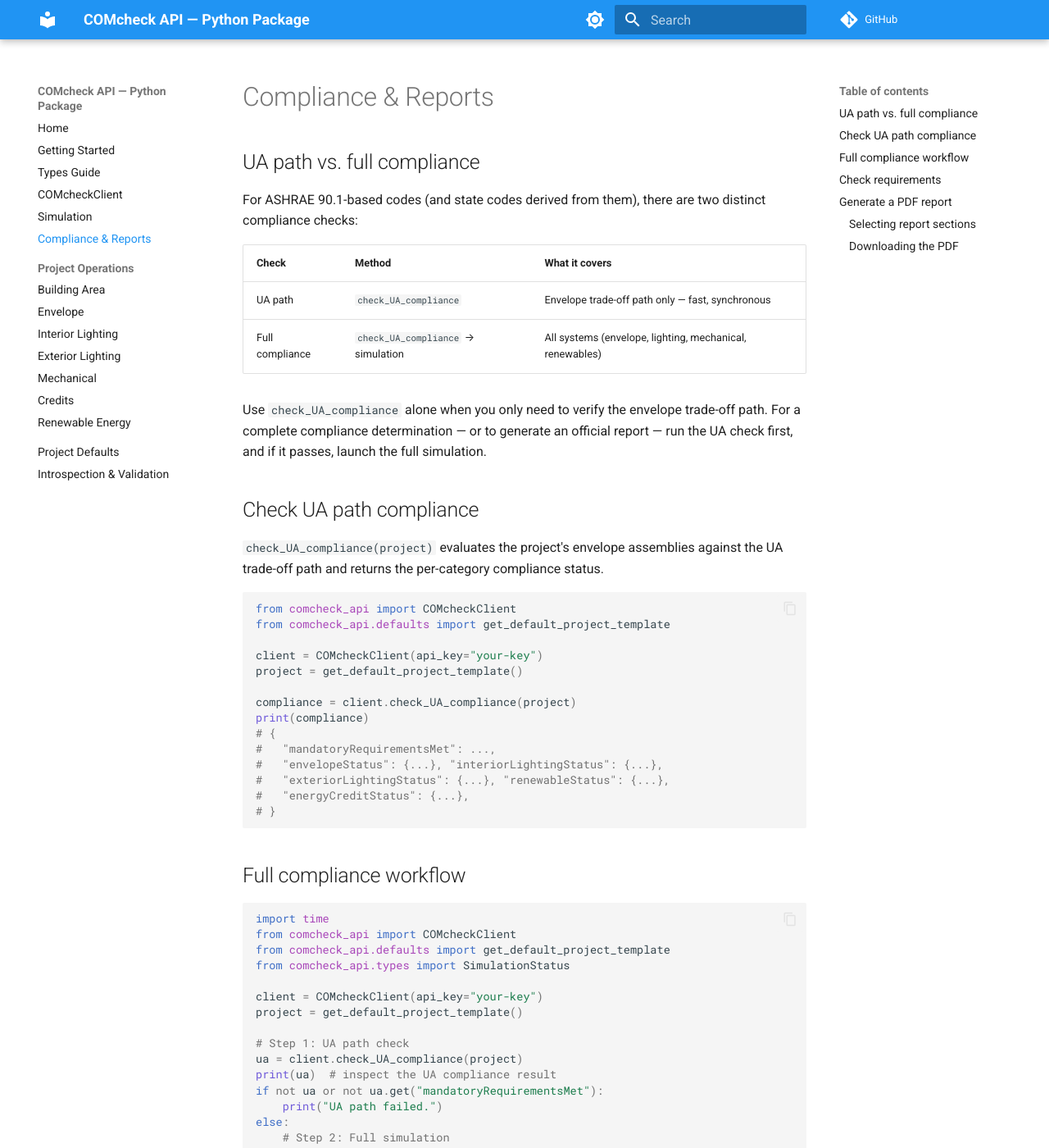
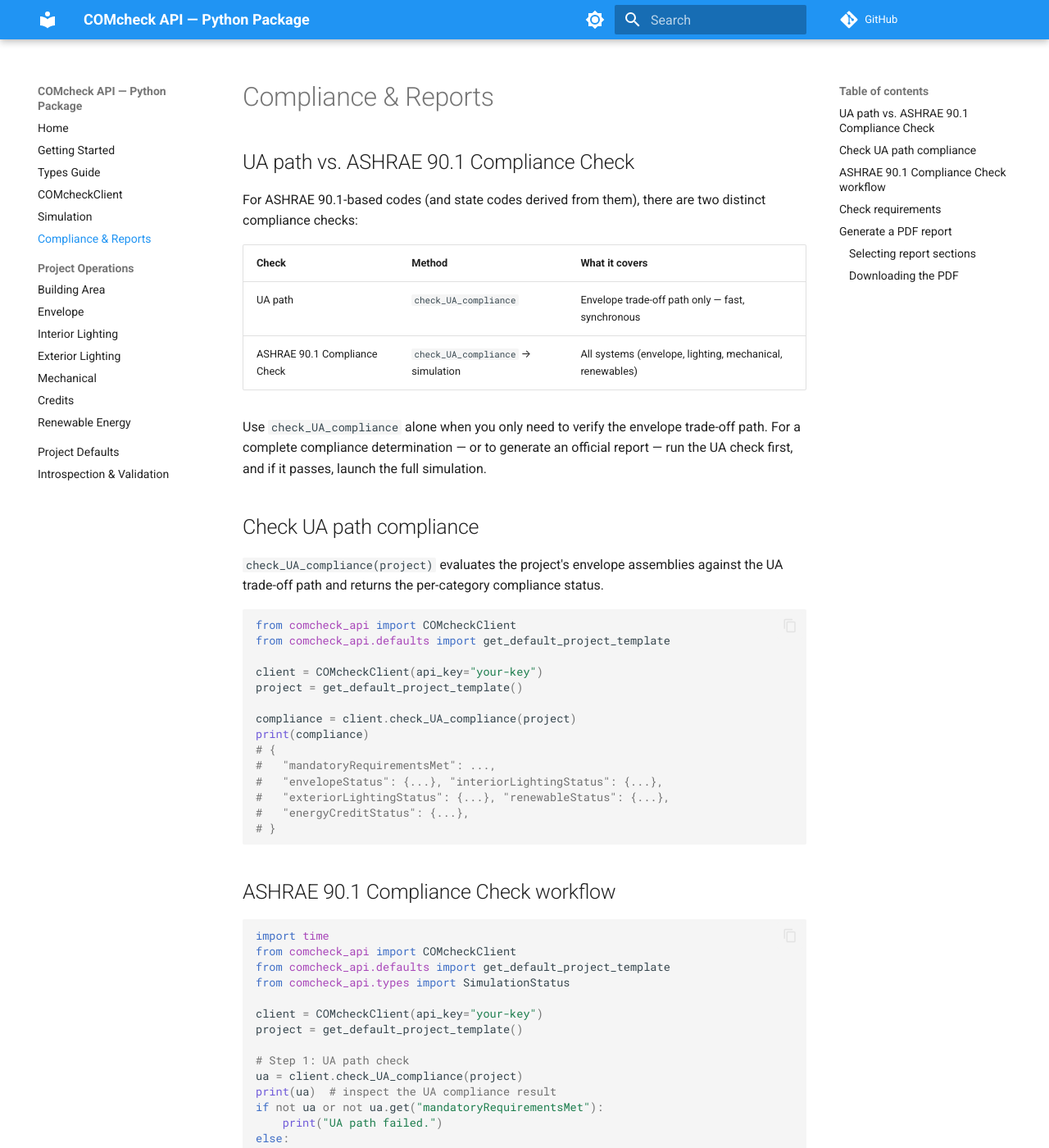
Before and after one commit to pnnl/comcheckweb-api-python, an MkDocs documentation site: the page built from docs_site/api/compliance.md, in a window 1280 px wide and 1400 px high. Shown: the whole window at 82% size. Built offline with MkDocs 1.6.1 and Material for MkDocs 9.7.7, drawn with Linux system fonts in a browser that asks for light colours; comment, search, counter and statistics services are not loaded; some of the changed text lies outside the part shown.

Commit message:
use Ashrae 90.1 compliance insted of full complaince

````diff
--- a/docs_site/api/compliance.md
+++ b/docs_site/api/compliance.md
@@ -1,6 +1,6 @@
 # Compliance & Reports
 
-## UA path vs. full compliance
+## UA path vs. ASHRAE 90.1 Compliance Check
 
 For ASHRAE 90.1-based codes (and state codes derived from them), there are two
 distinct compliance checks:
@@ -8,7 +8,7 @@
 | Check | Method | What it covers |
 |---|---|---|
 | UA path | `check_UA_compliance` | Envelope trade-off path only — fast, synchronous |
-| Full compliance | `check_UA_compliance` → simulation | All systems (envelope, lighting, mechanical, renewables) |
+| ASHRAE 90.1 Compliance Check | `check_UA_compliance` → simulation | All systems (envelope, lighting, mechanical, renewables) |
 
 Use `check_UA_compliance` alone when you only need to verify the envelope
 trade-off path. For a complete compliance determination — or to generate an
@@ -37,7 +37,7 @@
 # }
 ```
 
-## Full compliance workflow
+## ASHRAE 90.1 Compliance Check workflow
 
 ```python
 import time
@@ -60,7 +60,7 @@
         status = client.get_simulation_status(session_id)
         if status["status"] == SimulationStatus.SUCCESS:
             result = client.get_simulation_result(session_id)
-            print(f"Full compliance result: {result}")
+            print(f"ASHRAE 90.1 Compliance Check result: {result}")
             break
         if status["status"] == SimulationStatus.FAILED:
             print(f"Simulation failed: {status.get('message')}")
````
Also changed, not shown: 1 other file.
